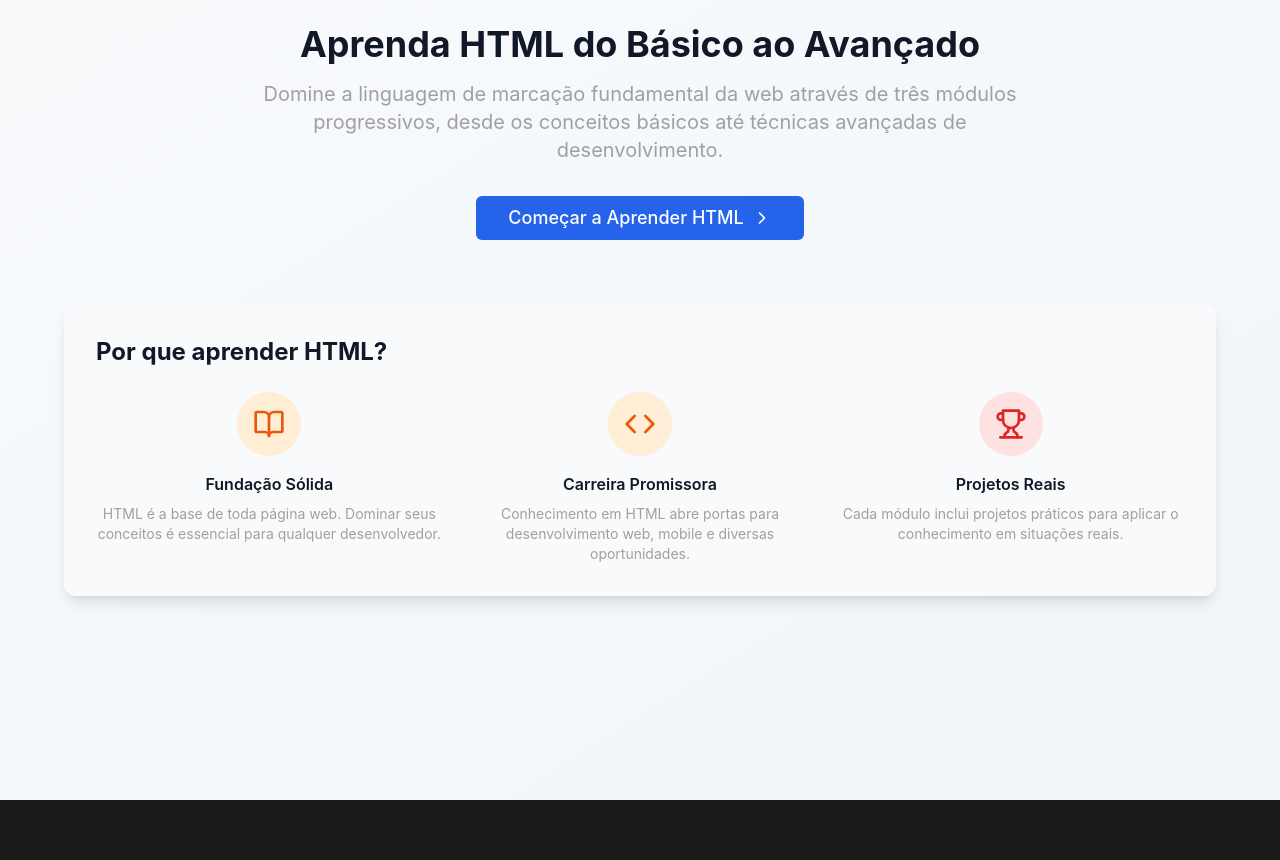
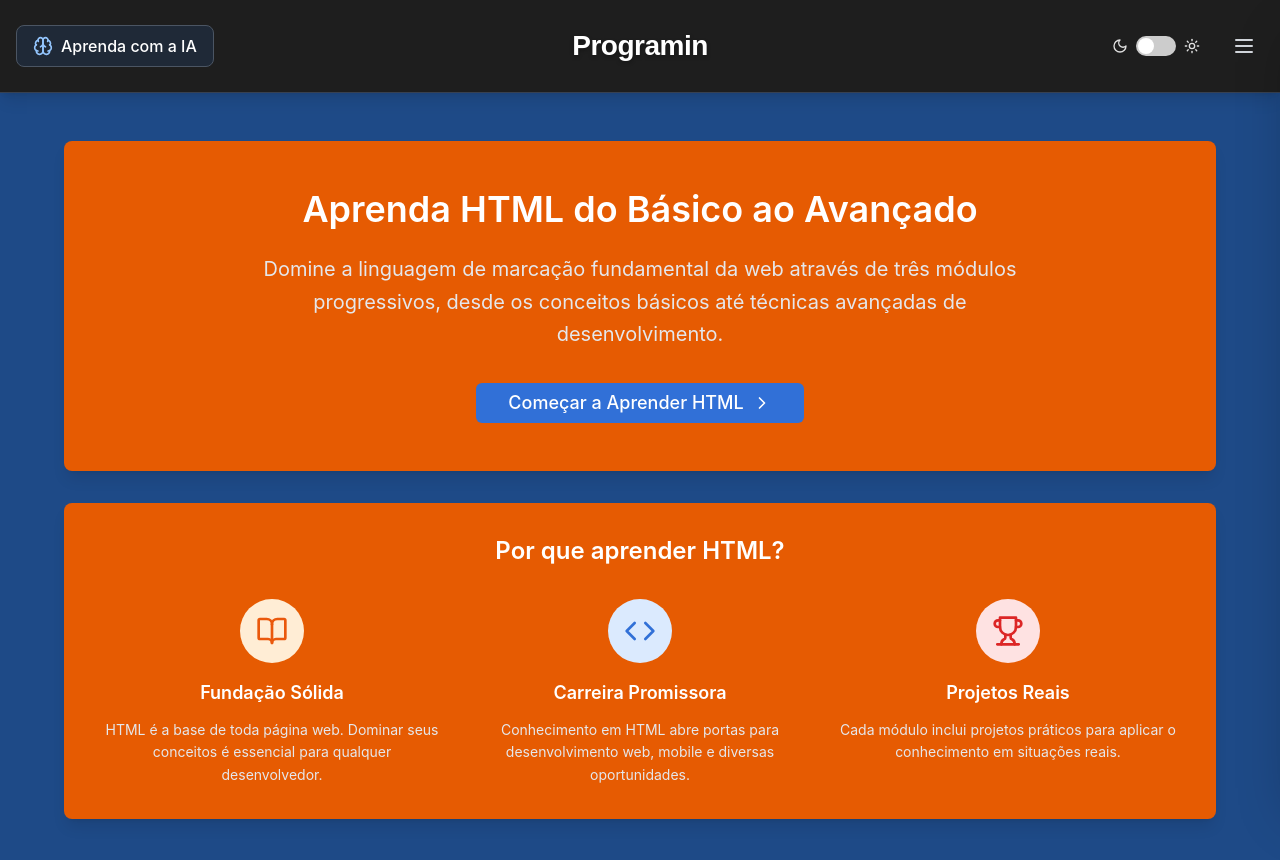
Before and after one commit to Programin-Project/Programin, a React (Vite) app: page /homepage in a window 1280 px wide. Shown: the top 860 px of the page. Before the commit the page ends 800 px from the top, so only its background shows below. Built offline with nearby package versions, Linux system fonts and the light colour scheme; sample sign-in values are in the browser's storage.

Commit message:
Refatoração da Tela de HomePageHTML

```diff
--- a/src/pages/HomePage.jsx
+++ b/src/pages/HomePage.jsx
@@ -1,58 +1,115 @@
 "use client"
 
+import { useState } from "react"
 import { useNavigate } from "react-router-dom"
 import { BookOpen, Code, Trophy, ChevronRight } from "lucide-react"
 import Button from "../components-trilhas/ui/Button"
+import Header from "../components-home/Header"
+import Drawer from "../components-home/Drawer"
+import { useTheme } from "../contexts/ThemeContext"
 
 export default function HomePage() {
   const navigate = useNavigate()
+  const { isDarkTheme } = useTheme()
+
+  // ESTADO DO DRAWER: Adicionado para controlar abertura/fechamento
+  const [isDrawerOpen, setIsDrawerOpen] = useState(false)
 
   const handleStartLearning = () => {
     navigate("/modules")
   }
 
+  // FUNÇÃO PARA CONTROLAR O DRAWER: Reutilizada do padrão existente
+  const toggleDrawer = () => {
+    setIsDrawerOpen(!isDrawerOpen)
+  }
+
+  // FUNÇÃO DE LOGOUT: Placeholder para manter consistência com o Drawer
+  const handleLogout = () => {
+    console.log("Logout - implementar se necessário")
+    // navigate("/login") // Descomente se necessário
+  }
+
   return (
-    <div className="min-h-screen bg-gradient-to-br from-slate-50 to-slate-100 p-6">
-      <div className="max-w-6xl mx-auto">
-        <div className="text-center mb-12">
-          <h1 className="text-4xl font-bold text-gray-900 mb-4">Aprenda HTML do Básico ao Avançado</h1>
-          <p className="text-xl text-gray-600 max-w-3xl mx-auto mb-8">
-            Domine a linguagem de marcação fundamental da web através de três módulos progressivos, desde os conceitos
-            básicos até técnicas avançadas de desenvolvimento.
+    <div className={`min-h-screen transition-colors duration-300 ${isDarkTheme ? "bg-[#1E4A87]" : "bg-[#D9F3FF]"}`}>
+      {/* HEADER: Importado e inserido com função toggleDrawer */}
+      <Header toggleDrawer={toggleDrawer} />
+
+      {/* DRAWER: Adicionado conforme solicitado */}
+      <Drawer isOpen={isDrawerOpen} onClose={toggleDrawer} onLogout={handleLogout} />
+
+      {/* CONTEÚDO PRINCIPAL: Refatorado com as novas cores */}
+      <div className="flex items-center justify-center px-6 py-12">
+        <div className="max-w-6xl mx-auto w-full">
+          {/* SEÇÃO PRINCIPAL: Card centralizado com cor #E65B02 em ambos os temas */}
+          <div className="bg-[#E65B02] rounded-lg shadow-lg w-full mx-auto card-animation relative mb-8 transition-colors duration-300">
+            <div className="px-10 py-12 text-center">
+              {/* TÍTULO PRINCIPAL: Mantendo estilo do tema escuro */}
+              <h1 className="text-white text-4xl font-semibold mb-6 title-animation">
+                Aprenda HTML do Básico ao Avançado
+              </h1>
+
+              {/* DESCRIÇÃO: Mantendo estilo do tema escuro */}
+              <p className="text-gray-200 text-xl max-w-3xl mx-auto mb-8 leading-relaxed">
+                Domine a linguagem de marcação fundamental da web através de três módulos progressivos, desde os
+                conceitos básicos até técnicas avançadas de desenvolvimento.
               </p>
-          <Button onClick={handleStartLearning} size="lg" className="text-lg px-8 py-3">
+
+              {/* BOTÃO PRINCIPAL: Estilo dos botões das telas de auth */}
+              <div className="form-group-animation" style={{ animationDelay: "300ms" }}>
+                <Button
+                  onClick={handleStartLearning}
+                  className="bg-programin-blue text-white py-3 px-8 rounded-md hover:bg-opacity-90 transition-colors font-medium button-animation text-lg"
+                >
                   Começar a Aprender HTML
                   <ChevronRight className="w-5 h-5 ml-2" />
                 </Button>
               </div>
+            </div>
+          </div>
 
-        <div className="mt-16 bg-slate-50 rounded-xl shadow-lg p-8">
-          <h2 className="text-2xl font-bold text-gray-900 mb-6">Por que aprender HTML?</h2>
-          <div className="grid md:grid-cols-3 gap-6">
-            <div className="text-center">
-              <div className="w-16 h-16 bg-orange-100 rounded-full flex items-center justify-center mx-auto mb-4">
+          {/* SEÇÃO SECUNDÁRIA: Card com cor #E65B02 em ambos os temas */}
+          <div
+            className="bg-[#E65B02] rounded-lg shadow-lg w-full mx-auto card-animation relative transition-colors duration-300"
+            style={{ animationDelay: "200ms" }}
+          >
+            <div className="px-10 py-8">
+              {/* TÍTULO DA SEÇÃO: Mantendo estilo do tema escuro */}
+              <h2 className="text-white text-2xl font-semibold mb-8 text-center title-animation">
+                Por que aprender HTML?
+              </h2>
+
+              {/* GRID DE BENEFÍCIOS: Responsivo e com animações */}
+              <div className="grid grid-cols-1 md:grid-cols-3 gap-8">
+                {/* CARD 1: Fundação Sólida */}
+                <div className="text-center form-group-animation" style={{ animationDelay: "400ms" }}>
+                  <div className="w-16 h-16 bg-orange-100 rounded-full flex items-center justify-center mx-auto mb-4 hover:scale-110 transition-transform duration-300">
                     <BookOpen className="w-8 h-8 text-orange-600" />
                   </div>
-              <h3 className="font-semibold text-gray-900 mb-2">Fundação Sólida</h3>
-              <p className="text-gray-600 text-sm">
+                  <h3 className="font-semibold text-white mb-3 text-lg">Fundação Sólida</h3>
+                  <p className="text-gray-200 text-sm leading-relaxed">
                     HTML é a base de toda página web. Dominar seus conceitos é essencial para qualquer desenvolvedor.
                   </p>
                 </div>
-            <div className="text-center">
-              <div className="w-16 h-16 bg-orange-100 rounded-full flex items-center justify-center mx-auto mb-4">
-                <Code className="w-8 h-8 text-orange-600" />
+
+                {/* CARD 2: Carreira Promissora */}
+                <div className="text-center form-group-animation" style={{ animationDelay: "500ms" }}>
+                  <div className="w-16 h-16 bg-blue-100 rounded-full flex items-center justify-center mx-auto mb-4 hover:scale-110 transition-transform duration-300">
+                    <Code className="w-8 h-8 text-programin-blue" />
                   </div>
-              <h3 className="font-semibold text-gray-900 mb-2">Carreira Promissora</h3>
-              <p className="text-gray-600 text-sm">
+                  <h3 className="font-semibold text-white mb-3 text-lg">Carreira Promissora</h3>
+                  <p className="text-gray-200 text-sm leading-relaxed">
                     Conhecimento em HTML abre portas para desenvolvimento web, mobile e diversas oportunidades.
                   </p>
                 </div>
-            <div className="text-center">
-              <div className="w-16 h-16 bg-red-100 rounded-full flex items-center justify-center mx-auto mb-4">
+
+                {/* CARD 3: Projetos Reais */}
+                <div className="text-center form-group-animation" style={{ animationDelay: "600ms" }}>
+                  <div className="w-16 h-16 bg-red-100 rounded-full flex items-center justify-center mx-auto mb-4 hover:scale-110 transition-transform duration-300">
                     <Trophy className="w-8 h-8 text-red-600" />
                   </div>
-              <h3 className="font-semibold text-gray-900 mb-2">Projetos Reais</h3>
-              <p className="text-gray-600 text-sm">
+                  <h3 className="font-semibold text-white mb-3 text-lg">Projetos Reais</h3>
+                  <p className="text-gray-200 text-sm leading-relaxed">
                     Cada módulo inclui projetos práticos para aplicar o conhecimento em situações reais.
                   </p>
                 </div>
@@ -60,5 +117,7 @@ export default function HomePage() {
             </div>
           </div>
         </div>
+      </div>
+    </div>
   )
 }
```
Lines whose indentation alone changed are shown as unchanged.
